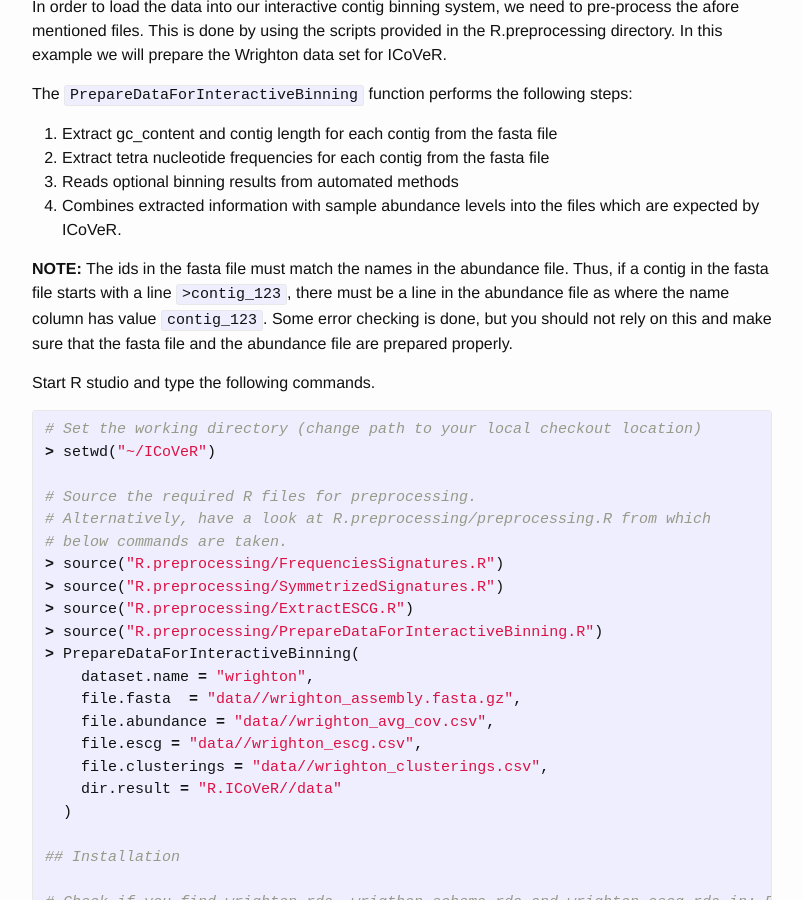
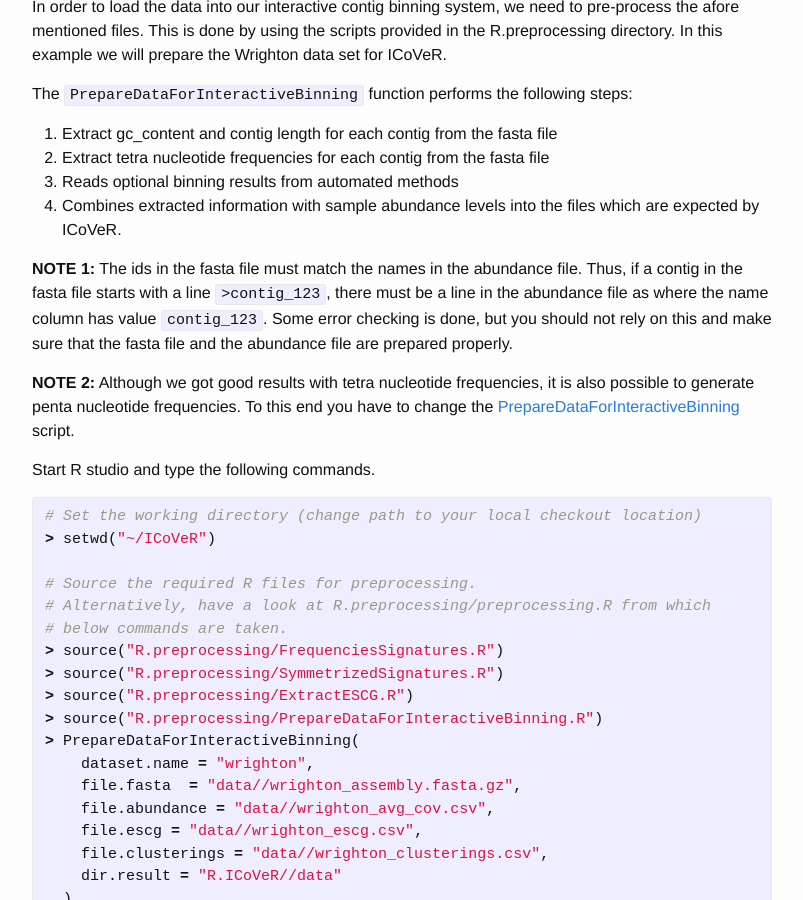
Before and after one commit to bbroeksema/ICoVeR, a Jekyll site: the page built from installation.md, in a window 1280 px wide and 900 px high, scrolled down 1802 px. Shown: the whole window, without its empty margins (238-1041 px from the left). Built offline with Jekyll 4.4.1, drawn with Linux system fonts in a browser that asks for light colours.

Commit message:
Add note about generating penta nucleotide frequencies

```diff
--- a/installation.md
+++ b/installation.md
@@ -93,11 +93,15 @@ The `PrepareDataForInteractiveBinning` function performs the following steps:
 1. Reads optional binning results from automated methods
 1. Combines extracted information with sample abundance levels into the files which are expected by ICoVeR.
 
-**NOTE:** The ids in the fasta file must match the names in the abundance file.
+**NOTE 1:** The ids in the fasta file must match the names in the abundance file.
 Thus, if a contig in the fasta file starts with a line `>contig_123`, there must
 be a line in the abundance file as where the name column has value `contig_123`.
 Some error checking is done, but you should not rely on this and make sure that
 the fasta file and the abundance file are prepared properly.
+
+**NOTE 2:** Although we got good results with tetra nucleotide frequencies, it is
+also possible to generate penta nucleotide frequencies. To this end you have to
+change the [PrepareDataForInteractiveBinning](https://github.com/bbroeksema/ICoVeR/blob/master/R.preprocessing/PrepareDataForInteractiveBinning.R#L28) script.
 
 Start R studio and type the following commands.
 
```
